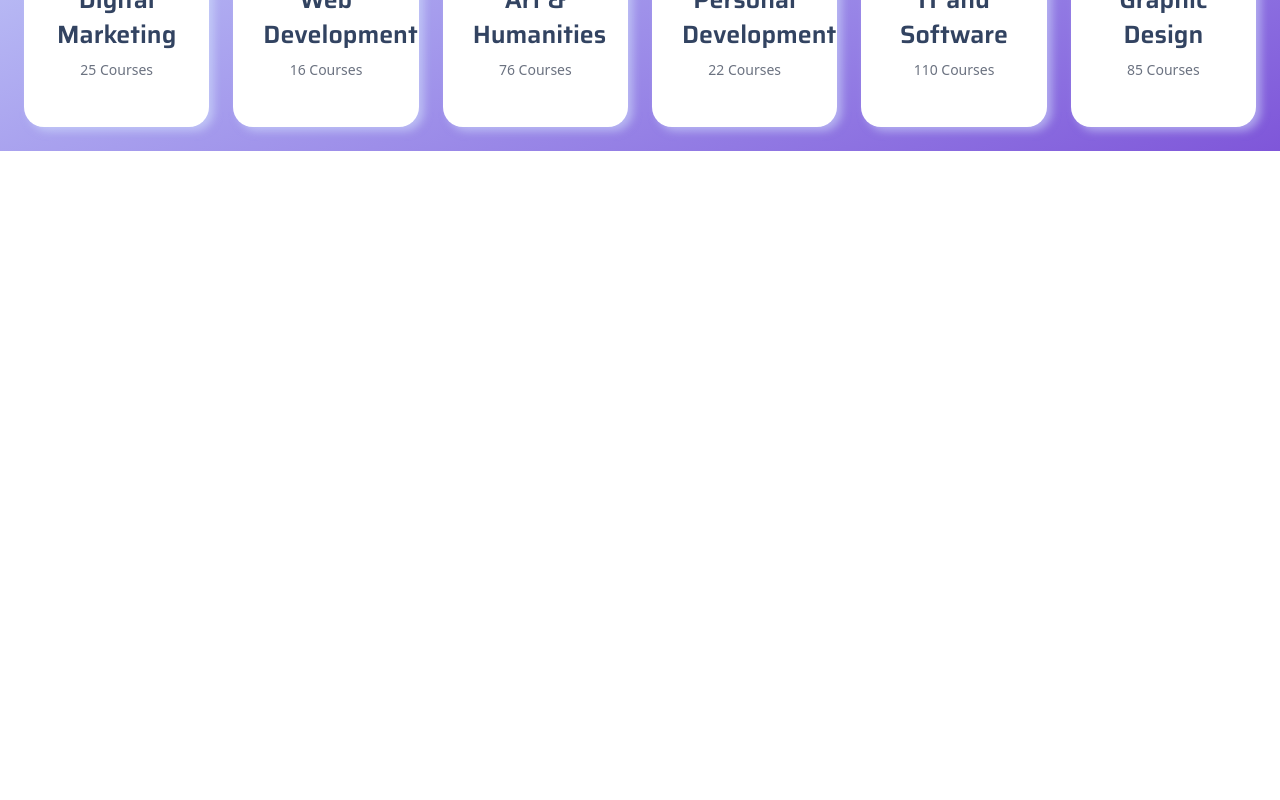
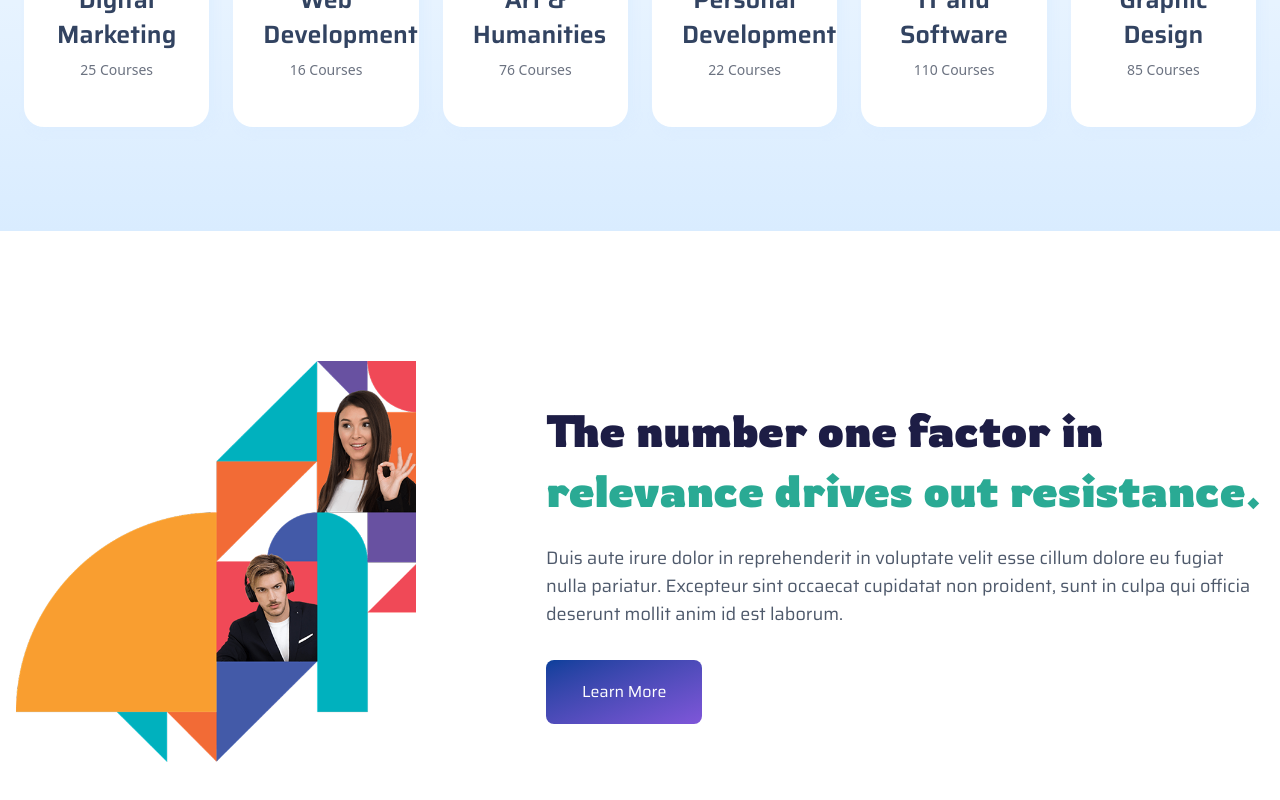
Before and after one commit to alma-mahmud/Edujarr-Education, a React (Vite) app: page / in a window 1280 px wide. Shown: the part 3876-4676 px from the top of the page. Before the commit the page ends 4027 px from the top, so only its background shows below. Built offline with nearby package versions, Linux system fonts and the light colour scheme.

Commit message:
Factor add

```diff
--- a/src/App.jsx
+++ b/src/App.jsx
@@ -4,6 +4,7 @@ import Banner from './components/Banner/Banner'
 import FeaturedCourse from './components/FeaturedCourse/FeaturedCourse'
 import OurCourses from './components/ourCourses/ourCourses'
 import TopCategories from './components/TopCategories/TopCategories'
+import OneFactor from './components/OneFactor/OneFactor'
 
 function App() {
   return (
@@ -13,6 +14,7 @@ function App() {
     <FeaturedCourse></FeaturedCourse>
     <OurCourses></OurCourses>
     <TopCategories></TopCategories>
+    <OneFactor></OneFactor>
     </>
   )
 }
--- /dev/null
+++ b/src/components/OneFactor/OneFactor.jsx
@@ -0,0 +1,32 @@
+import React from 'react'
+import Factor from '../../assets/Images/One-Factor/factor.png'
+
+function OneFactor() {
+  return (
+    <>
+    <section className='py-32.5 max-w-[1569px] mx-auto px-4'>
+    <div className='flex gap-32.5 items-center'>
+        {/* Image wrapper - Figma design অনুযায়ী width দিন */}
+        <div className='flex-shrink-0 w-[400px]'> {/* আপনার Figma-র exact width দিন */}
+            <img src={Factor} alt="" className='w-full h-auto' />
+        </div>
+
+        {/* Content wrapper */}
+        <div className='max-w-[775px]'>
+            <h3 className='text-[#1D1D45] text-[45px] font-rowdies font-bold leading-15 mb-6'>
+                The number one factor in <span className='text-[#2AAA94]'>relevance drives out resistance.</span>
+            </h3>
+            <p className='mb-8 text-[18px] text-[#4E596B] leading-7 font-saira'>
+                Duis aute irure dolor in reprehenderit in voluptate velit esse cillum dolore eu fugiat nulla pariatur. Excepteur sint occaecat cupidatat non proident, sunt in culpa qui officia deserunt mollit anim id est laborum.
+            </p>
+            <button className="signup py-5 px-9 font-saira bg-gradient-to-br from-[#083f9b] to-[#7f56d9] text-white rounded-lg">
+                Learn More
+            </button>
+        </div>
+    </div>
+</section>
+    </>
+  )
+}
+
+export default OneFactor
--- a/src/components/TopCategories/TopCategories.jsx
+++ b/src/components/TopCategories/TopCategories.jsx
@@ -48,7 +48,7 @@ function TopCategories() {
 
   return (
     <>
-      <section className='bg-gradient-to-br from-[#D9ECFF] from-0% to-[#7F56D9] pt-20'>
+      <section className='bg-gradient-to-b from-white to-[#D9ECFF] pb-20 pt-20'>
         <div className='text-center'>
           <h3 className='text-3xl sm:text-4xl md:text-[45px] text-[#323232] font-rowdies font-bold leading-7.5 sm:leading-14 md:leading-15 text-center pb-4 sm:pb-6 md:pb-7 px-4'>
             Top <span className='text-[#2AAA94]'>Categories</span>
@@ -62,14 +62,14 @@ function TopCategories() {
                 categories.map((category) => (
                   <div
                     key={category.id}
-                    className="bg-white rounded-[20px] pt-[37px] px-[30px] pb-[47px] hover:scale-105 transition-transform duration-300 text-center"
+                    className="bg-white rounded-[20px] pt-9.25 px-7.5 pb-11.75 hover:scale-105 transition-transform duration-300 text-center"
                     style={{
                       filter: 'drop-shadow(5px 4px 4px rgba(217, 236, 255, 0.5))',
                     }}>
                     <div className="mb-4">
                       <img src={category.icon} alt={category.title} className="w-12 h-12 mx-auto object-cover" />
                     </div>
-                    <h3 className="text-[25px] text-[#324361] font-saira font-semibold leading-[35px] mb-2">
+                    <h3 className="text-[25px] text-[#324361] font-saira font-semibold leading-8.75 mb-2">
                       {category.title}
                     </h3>
                     <p className="text-[#6B7280] text-sm">{category.courses} Courses</p>
```
Also changed, not shown: src/assets/Images/One-Factor/factor.png (added).
